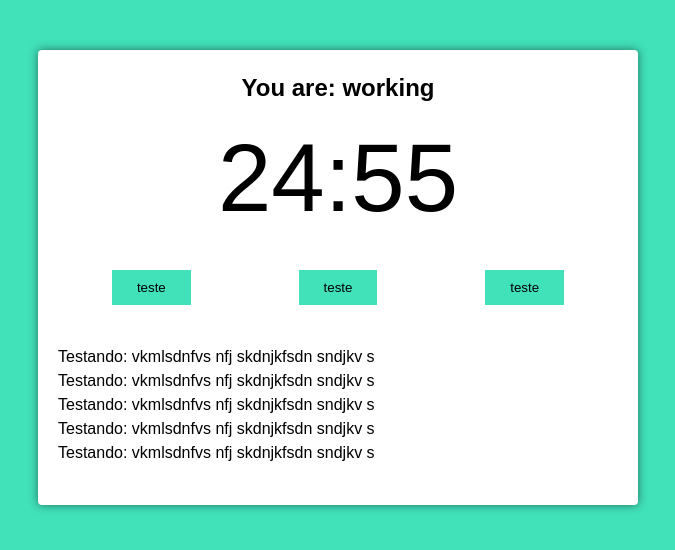
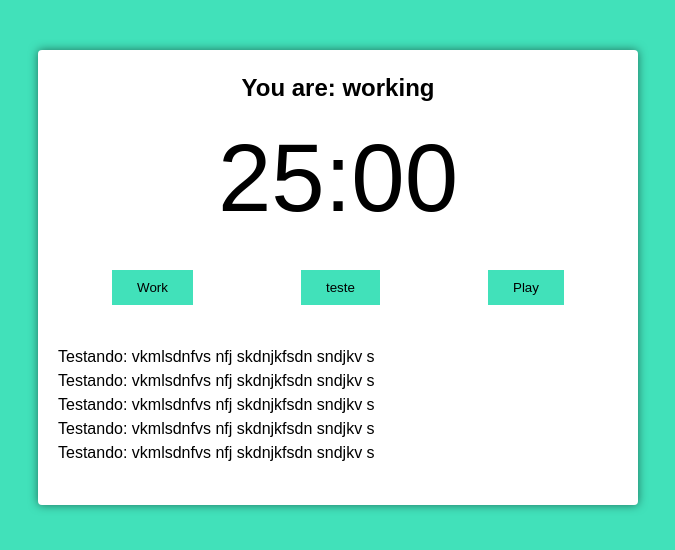
Before and after one commit to PrometheusXD/pomodoro-timer, a React (Create React App) app: page / in a window 1280 px wide. Shown: the top 550 px of the page, without its empty margins (302-977 px from the left). Built offline with nearby package versions, Linux system fonts and the light colour scheme.

Commit message:
created button to init pomodoro

```diff
--- a/src/components/pomodoro-timer.tsx
+++ b/src/components/pomodoro-timer.tsx
@@ -1,4 +1,4 @@
-import React, { useState } from 'react';
+import React, { useEffect, useState } from 'react';
 import { useInterval } from '../hooks/use-interval';
 import { Button } from './button';
 import { Timer } from './timer';
@@ -12,10 +12,24 @@
 
 export function PomodoroTimer(props: Props): JSX.Element {
   const [mainTime, setMainTime] = useState(props.pomodoroTime);
+  const [timeCounting, setTimeCounting] = useState(false);
+  const [working, setWorking] = useState(false);
 
-  useInterval(() => {
-    setMainTime(mainTime - 1);
-  }, 1000);
+  useEffect(() => {
+    if (working) document.body.classList.add('working');
+  }, [working]);
+
+  useInterval(
+    () => {
+      setMainTime(mainTime - 1);
+    },
+    timeCounting ? 1000 : null,
+  );
+
+  const configureWork = () => {
+    setTimeCounting(true);
+    setWorking(true);
+  };
 
   return (
     <div className="pomodoro">
@@ -23,9 +37,12 @@
       <Timer mainTime={mainTime} />
 
       <div className="controls">
+        <Button text="Work" onClick={() => configureWork()}></Button>
         <Button text="teste" onClick={() => console.log(1)}></Button>
-        <Button text="teste" onClick={() => console.log(1)}></Button>
-        <Button text="teste" onClick={() => console.log(1)}></Button>
+        <Button
+          text={timeCounting ? 'Pause' : 'Play'}
+          onClick={() => setTimeCounting(!timeCounting)}
+        ></Button>
       </div>
 
       <div className="details">
```
